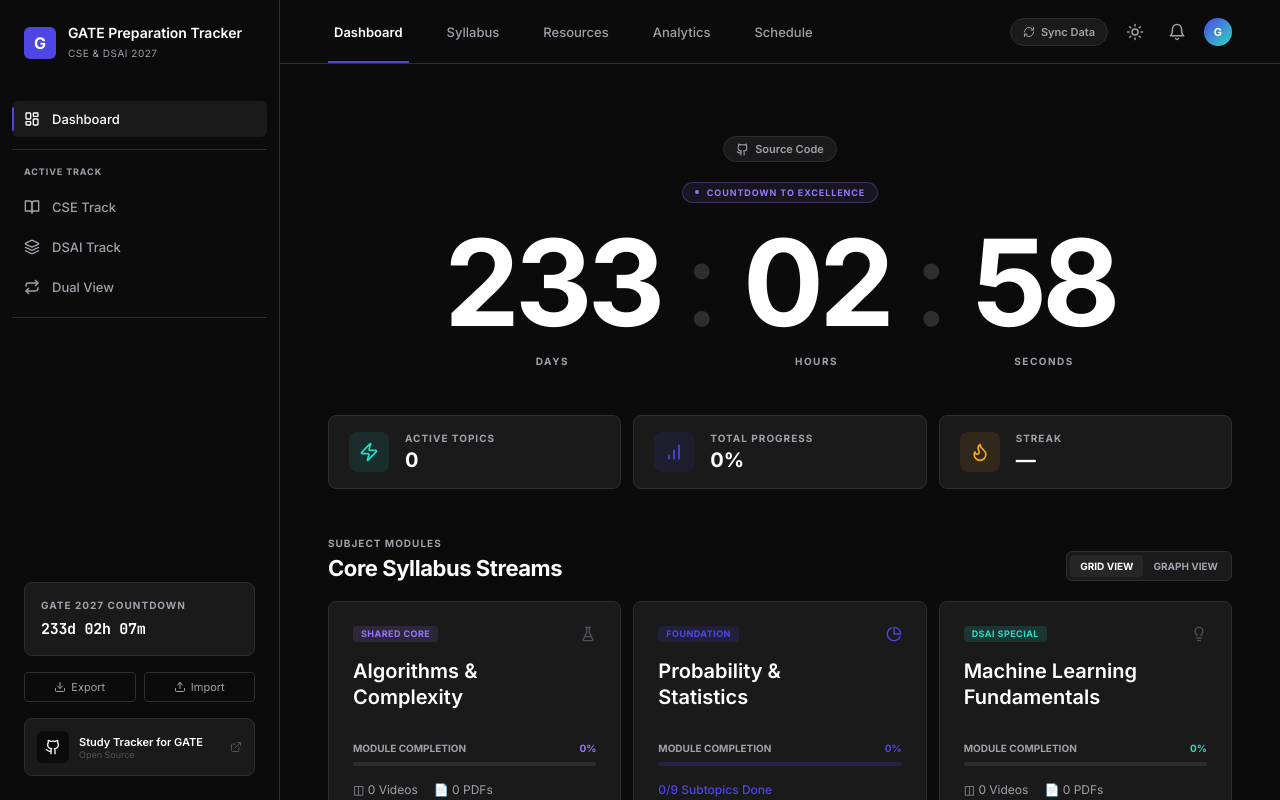
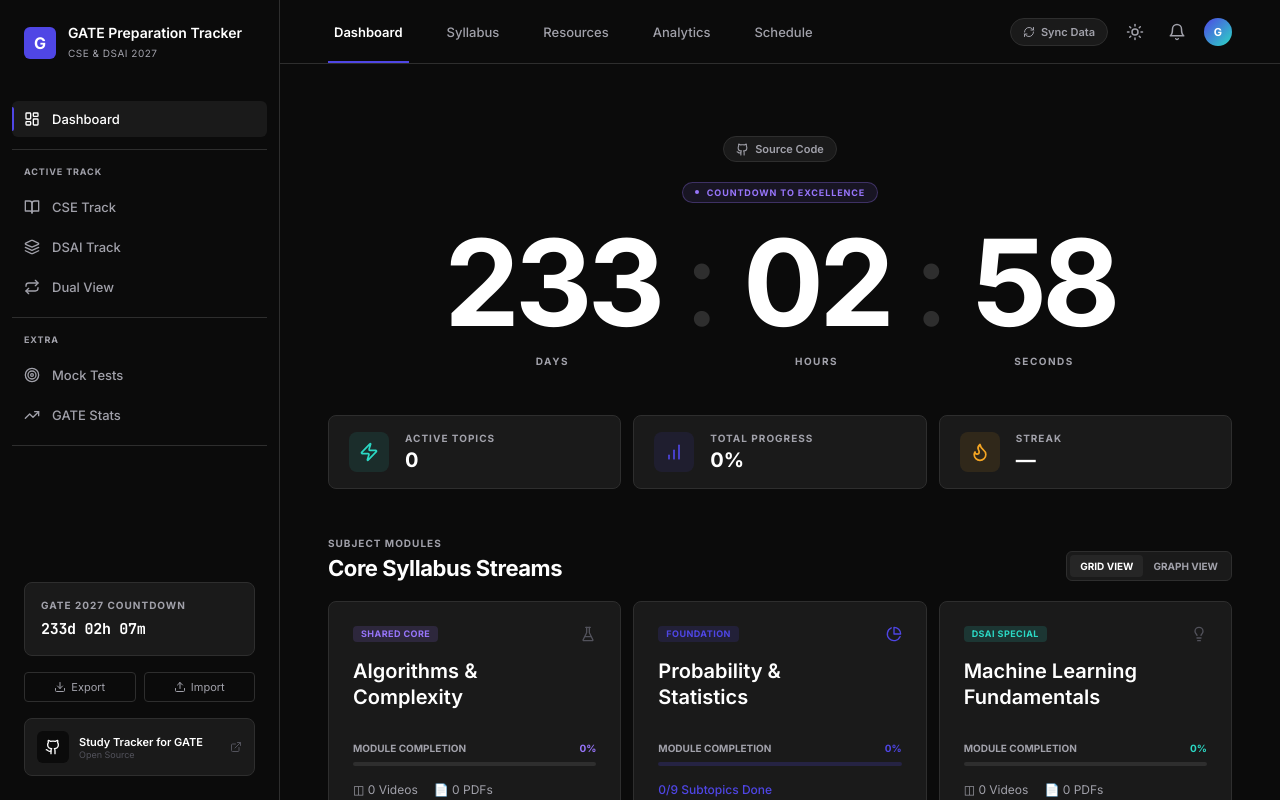
Before and after one commit to garvitsingh006/Study-Tracker-for-GATE, a React (Vite) app: page / in a window 1280 px wide. Built offline with nearby package versions, Linux system fonts and the light colour scheme.

Commit message:
added stats

```diff
--- a/src/components/ResourcesPage.jsx
+++ b/src/components/ResourcesPage.jsx
@@ -2,6 +2,7 @@ import { useMemo, useState } from 'react'
 import { Youtube, FileText, Link2, Search, X, BookOpen } from 'lucide-react'
 import SYLLABUS from '../data/syllabus'
 import { flattenSubtopics } from '../utils/progress'
+import { openUrl } from '../utils/materials'
 
 const TYPE_META = {
   YOUTUBE: { label: 'YouTube', icon: Youtube, color: '#FF4444' },
@@ -132,16 +133,14 @@ export default function ResourcesPage({ materials, setMaterials }) {
                   </button>
                 </div>
 
-                <a
-                  href={res.url}
-                  target="_blank"
-                  rel="noreferrer"
-                  style={{ fontSize: '15px', fontWeight: '600', color: 'var(--text-primary)', textDecoration: 'none', lineHeight: '1.4', display: 'block' }}
+                <button
+                  onClick={() => openUrl(res.url)}
+                  style={{ fontSize: '15px', fontWeight: '600', color: 'var(--text-primary)', textDecoration: 'none', lineHeight: '1.4', display: 'block', background: 'transparent', border: 'none', padding: 0, textAlign: 'left', cursor: 'pointer', width: '100%' }}
                   onMouseEnter={e => e.target.style.color = 'var(--accent-primary)'}
                   onMouseLeave={e => e.target.style.color = 'var(--text-primary)'}
                 >
                   {res.title}
-                </a>
+                </button>
 
                 <div style={{ marginTop: 'auto', paddingTop: '12px', borderTop: '1px solid var(--border-subtle)', display: 'flex', justifyContent: 'space-between', alignItems: 'center' }}>
                   <span style={{ fontSize: '11px', color: 'var(--text-secondary)', overflow: 'hidden', textOverflow: 'ellipsis', whiteSpace: 'nowrap', maxWidth: '200px' }}>{res.subtopicName}</span>
--- a/src/components/Sidebar.jsx
+++ b/src/components/Sidebar.jsx
@@ -1,5 +1,5 @@
 import { useState, useEffect } from 'react'
-import { LayoutDashboard, BookOpen, Layers, Repeat, Github, ExternalLink, Download, Upload } from 'lucide-react'
+import { LayoutDashboard, BookOpen, Layers, Repeat, Github, ExternalLink, Download, Upload, Target, TrendingUp } from 'lucide-react'
 import { useLocalStorage } from '../hooks/useLocalStorage'
 import { exportData, importData } from '../utils/backup'
 
@@ -93,6 +93,27 @@ export default function Sidebar({ currentTrack, setTrack, currentView, setView,
         </button>
 
         <div style={{ height: '1px', background: 'var(--border-subtle)', margin: '8px 0' }} />
+        <div className="label-caps" style={{ padding: '4px 12px 8px', fontSize: '9px' }}>EXTRA</div>
+
+        <button
+          className={`nav-item ${currentView === 'mocks' ? 'active' : ''}`}
+          onClick={() => setView('mocks')}
+          aria-current={currentView === 'mocks' ? 'page' : undefined}
+        >
+          <Target size={16} aria-hidden="true" />
+          <span>Mock Tests</span>
+        </button>
+
+        <button
+          className={`nav-item ${currentView === 'cutoffs' ? 'active' : ''}`}
+          onClick={() => setView('cutoffs')}
+          aria-current={currentView === 'cutoffs' ? 'page' : undefined}
+        >
+          <TrendingUp size={16} aria-hidden="true" />
+          <span>GATE Stats</span>
+        </button>
+
+        <div style={{ height: '1px', background: 'var(--border-subtle)', margin: '8px 0' }} />
 
       </nav>
 
--- a/src/components/SyllabusExplorer.jsx
+++ b/src/components/SyllabusExplorer.jsx
@@ -2,7 +2,7 @@ import { useState, useMemo } from 'react'
 import { ChevronDown, ChevronUp, CheckCircle2, Circle, Clock, RotateCcw, Plus, X, ExternalLink, Download } from 'lucide-react'
 import SYLLABUS from '../data/syllabus'
 import { computeSummary, flattenSubtopics, nextStatus } from '../utils/progress'
-import { detectResourceType, makeMaterial } from '../utils/materials'
+import { detectResourceType, makeMaterial, openUrl } from '../utils/materials'
 
 // --- Status config ---
 const STATUS_CONFIG = {
@@ -110,9 +110,12 @@ function SubtopicRow({ subtopic, status, materials, onCycleStatus, onAddMaterial
           {subMaterials.map(mat => (
             <div key={mat.id} style={{ display: 'flex', alignItems: 'center', gap: '8px', padding: '6px 0', borderBottom: '1px solid rgba(255,255,255,0.04)' }}>
               <span style={{ fontSize: '9px', background: 'var(--bg-base)', border: '1px solid var(--border-subtle)', color: 'var(--text-secondary)', padding: '1px 5px', borderRadius: '3px', flexShrink: 0 }}>{mat.type}</span>
-              <a href={mat.url} target="_blank" rel="noreferrer" style={{ fontSize: '12px', color: 'var(--accent-cyan)', flexGrow: 1, overflow: 'hidden', textOverflow: 'ellipsis', whiteSpace: 'nowrap' }}>
+              <button
+                onClick={() => openUrl(mat.url)}
+                style={{ fontSize: '12px', color: 'var(--accent-cyan)', flexGrow: 1, overflow: 'hidden', textOverflow: 'ellipsis', whiteSpace: 'nowrap', background: 'transparent', border: 'none', padding: 0, textAlign: 'left', cursor: 'pointer' }}
+              >
                 {mat.title}
-              </a>
+              </button>
               <button onClick={() => onRemoveMaterial(subtopic.id, mat.id)} aria-label={`Remove resource: ${mat.title}`} style={{ background: 'transparent', border: 'none', color: 'var(--text-muted)', cursor: 'pointer', flexShrink: 0, padding: '0' }}>
                 <X size={12} aria-hidden="true" />
               </button>
--- a/src/utils/materials.js
+++ b/src/utils/materials.js
@@ -18,6 +18,25 @@ export function detectResourceType(url) {
   return RESOURCE_TYPE.OTHER
 }
 
+export function isLocalPath(url) {
+  return /^[a-zA-Z]:\\/.test(url) || /^\//.test(url)
+}
+
+export function toFileUrl(url) {
+  if (url.startsWith('file://')) return url
+  if (/^[a-zA-Z]:\\/.test(url)) return 'file:///' + url.replace(/\\/g, '/')
+  if (/^\//.test(url)) return 'file://' + url
+  return url
+}
+
+export function openUrl(url) {
+  if (isLocalPath(url)) {
+    window.open(toFileUrl(url), '_blank', 'noopener,noreferrer')
+  } else {
+    window.open(url, '_blank', 'noopener,noreferrer')
+  }
+}
+
 function randomId() {
   if (window.crypto && window.crypto.randomUUID) return window.crypto.randomUUID()
   return `mat_${Date.now()}_${Math.random().toString(16).slice(2)}`
```
